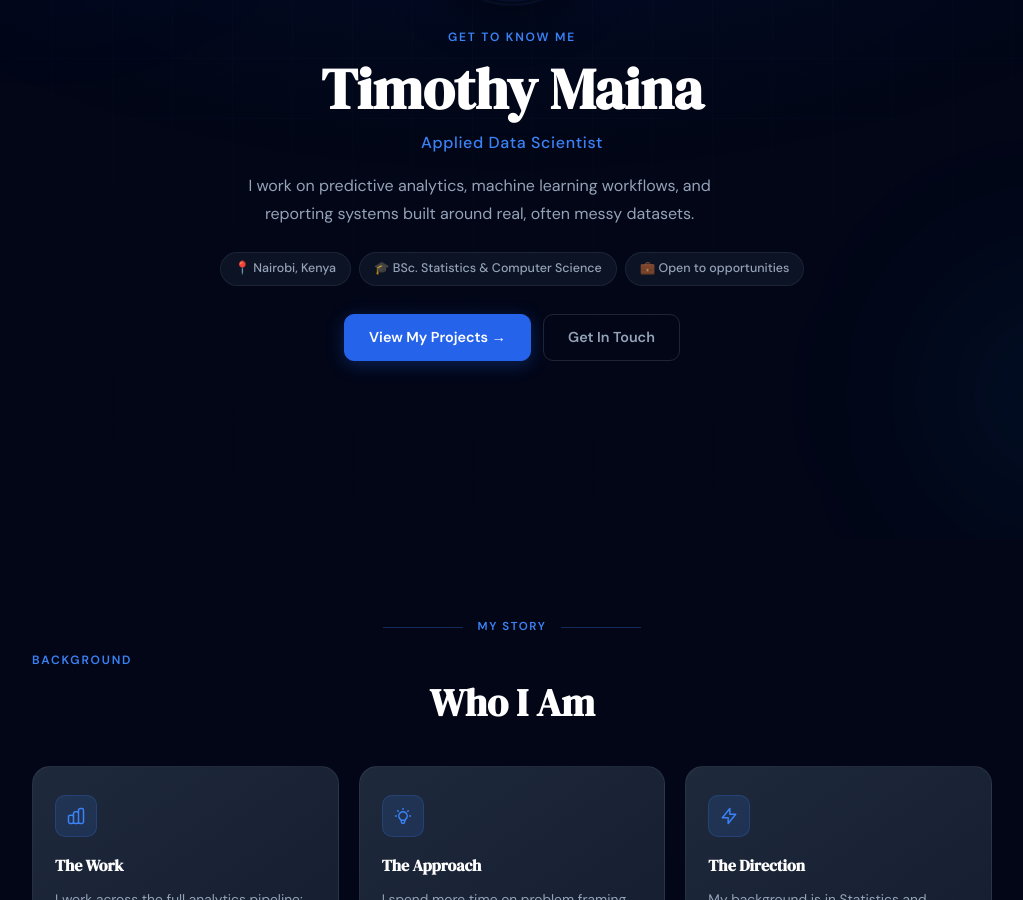
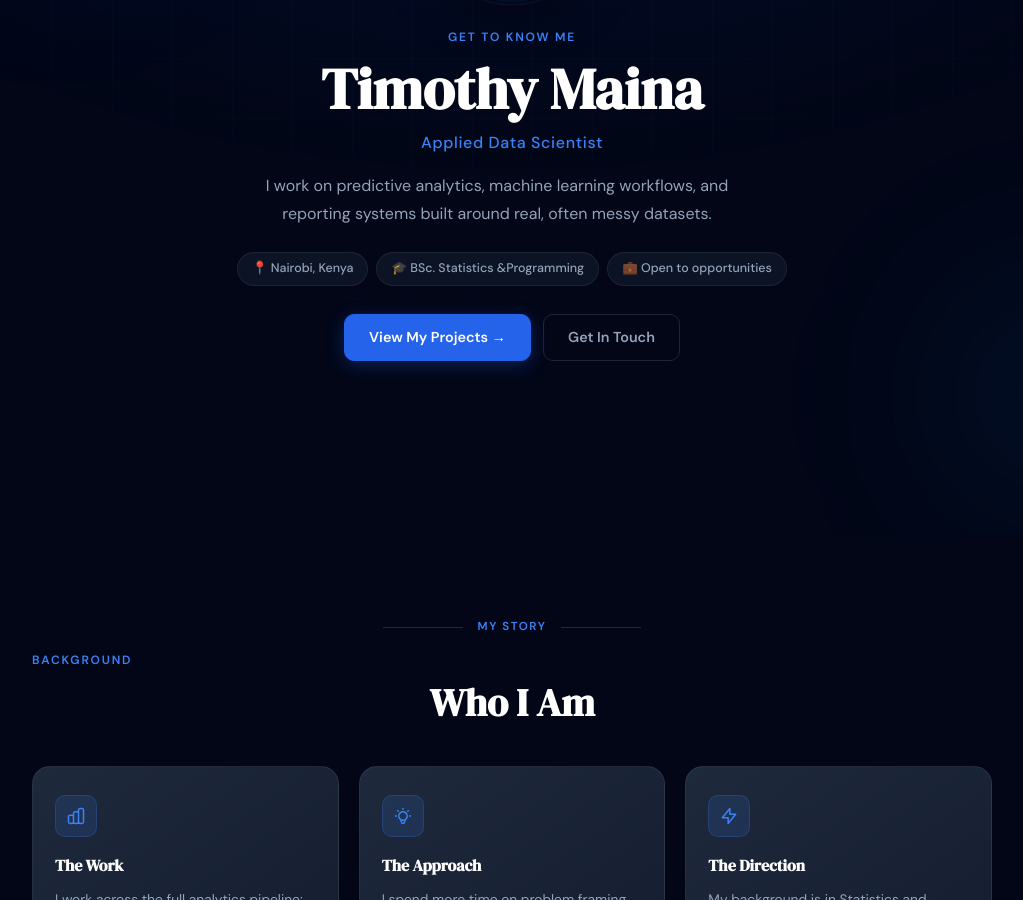
Before and after one commit to timmaina-devhub/timmaina-devhub.github.io, a Jekyll site: the page built from about.html, in a window 1280 px wide and 900 px high, scrolled down 431 px. Shown: the whole window, without its empty margins (128-1151 px from the left). Built offline with Jekyll 4.4.1, drawn with Linux system fonts in a browser that asks for light colours.

Commit message:
Update about.html

```diff
--- a/about.html
+++ b/about.html
@@ -43,7 +43,7 @@ title: About
       </p>
       <div class="ab-hero__chips">
         <span>📍 Nairobi, Kenya</span>
-        <span>🎓 BSc. Statistics &amp; Computer Science</span>
+        <span>🎓 BSc. Statistics &amp;Programming</span>
         <span>💼 Open to opportunities</span>
       </div>
       <div class="ab-hero__actions">
```
